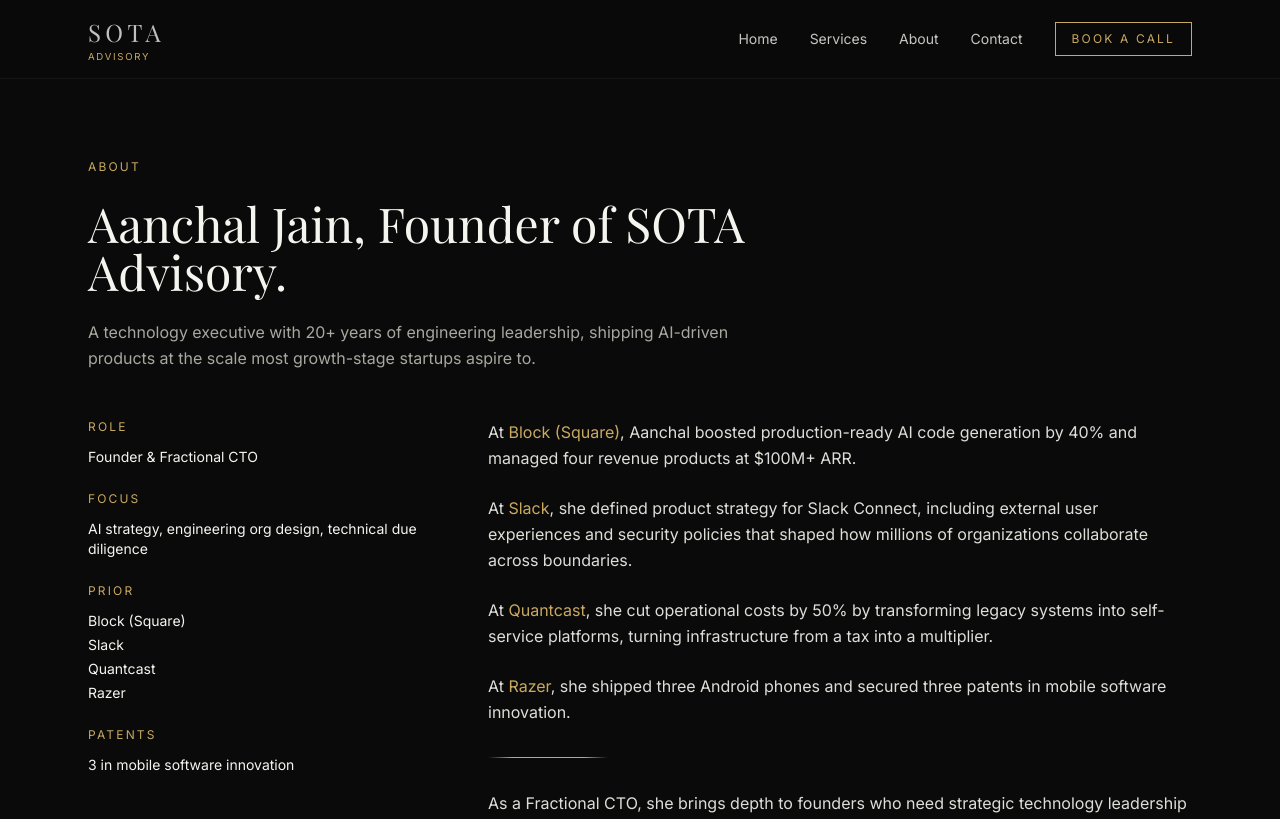
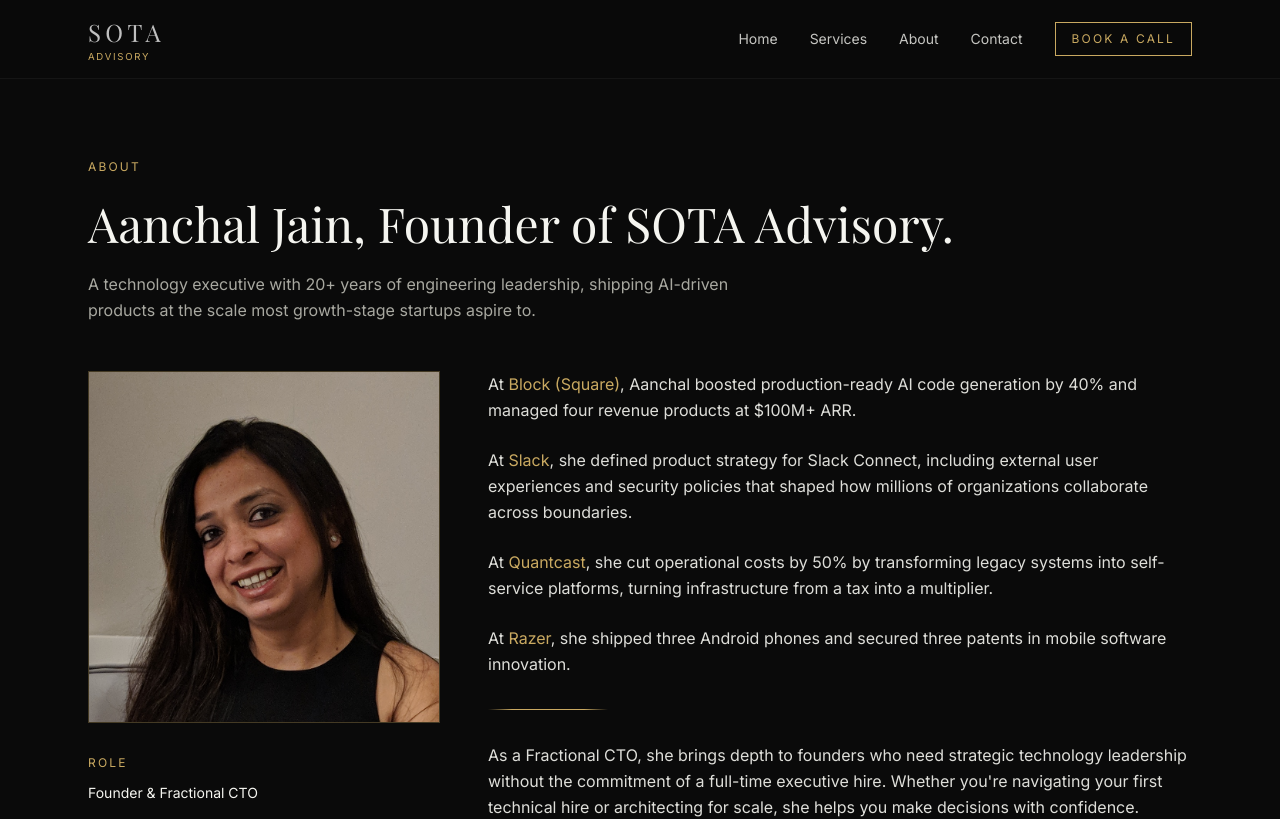
Before and after one commit to jain-aanchal/sota-advisory, a Next.js app: page /about in a window 1280 px wide. Shown: the top 819 px of the page. Built offline with nearby package versions, Linux system fonts and the light colour scheme; a web font is replaced by a local one.

Commit message:
Add headshot to About page; fit heading on one line

```diff
--- a/app/about/page.tsx
+++ b/app/about/page.tsx
@@ -1,4 +1,5 @@
 import type { Metadata } from "next";
+import Image from "next/image";
 import Link from "next/link";
 
 export const metadata: Metadata = {
@@ -12,7 +13,7 @@
     <>
       <section className="max-w-6xl mx-auto px-6 pt-20 pb-12">
         <div className="text-xs tracking-display text-gold mb-6">ABOUT</div>
-        <h1 className="font-serif text-4xl md:text-5xl max-w-3xl">
+        <h1 className="font-serif text-3xl sm:text-4xl md:text-5xl whitespace-nowrap">
           Aanchal Jain, Founder of SOTA Advisory.
         </h1>
         <p className="mt-6 text-muted max-w-2xl leading-relaxed">
@@ -23,7 +24,17 @@
       </section>
 
       <section className="max-w-6xl mx-auto px-6 pb-20 grid gap-12 md:grid-cols-[1fr_2fr]">
-        <aside className="space-y-6">
+        <aside className="space-y-8">
+          <div className="relative aspect-square w-full overflow-hidden border border-gold/30">
+            <Image
+              src="/aanchal.jpg"
+              alt="Aanchal Jain, Founder of SOTA Advisory"
+              fill
+              sizes="(max-width: 768px) 100vw, 33vw"
+              className="object-cover"
+              priority
+            />
+          </div>
           <div>
             <h3 className="text-xs tracking-display text-gold mb-3">ROLE</h3>
             <p className="text-sm">Founder & Fractional CTO</p>
```
Also changed, not shown: public/aanchal.jpg (added).
